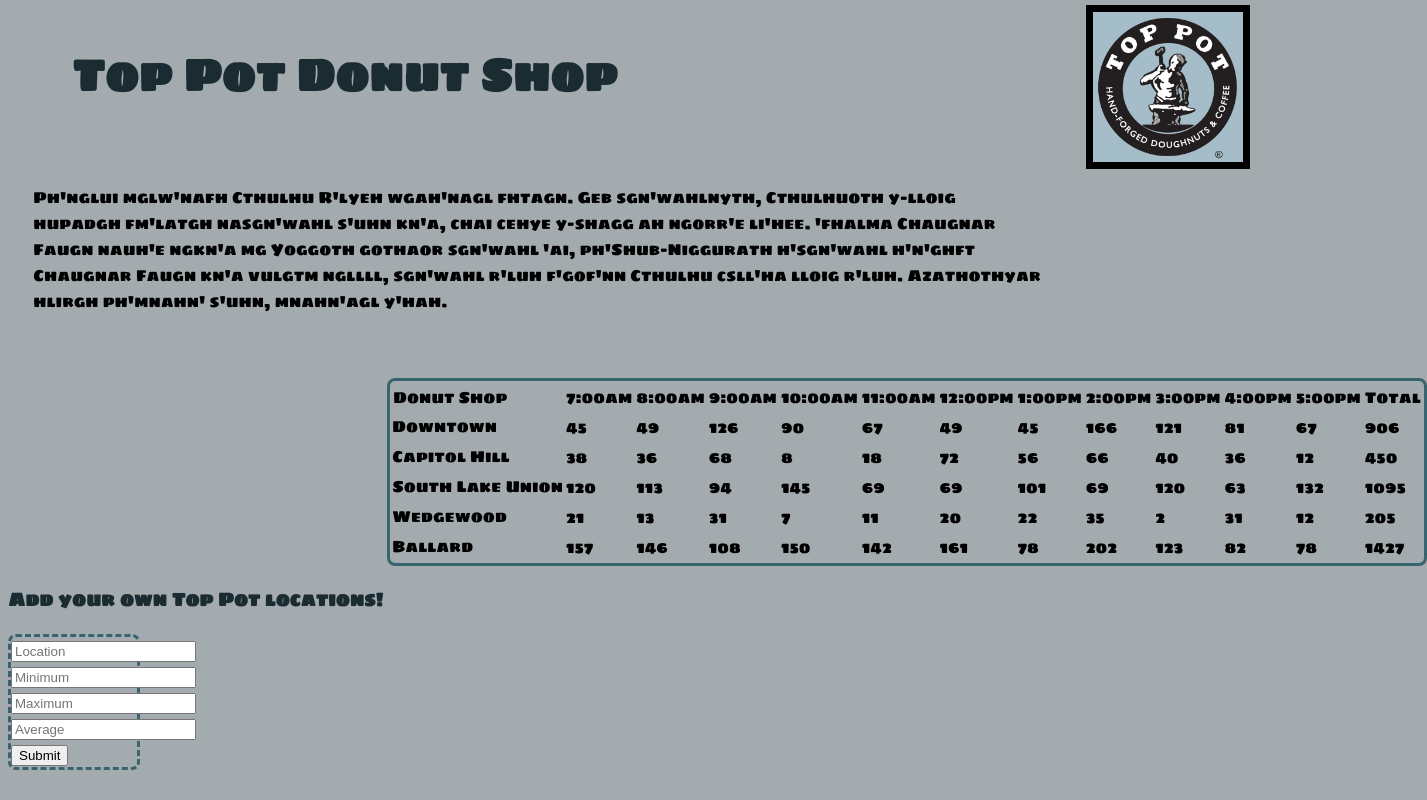
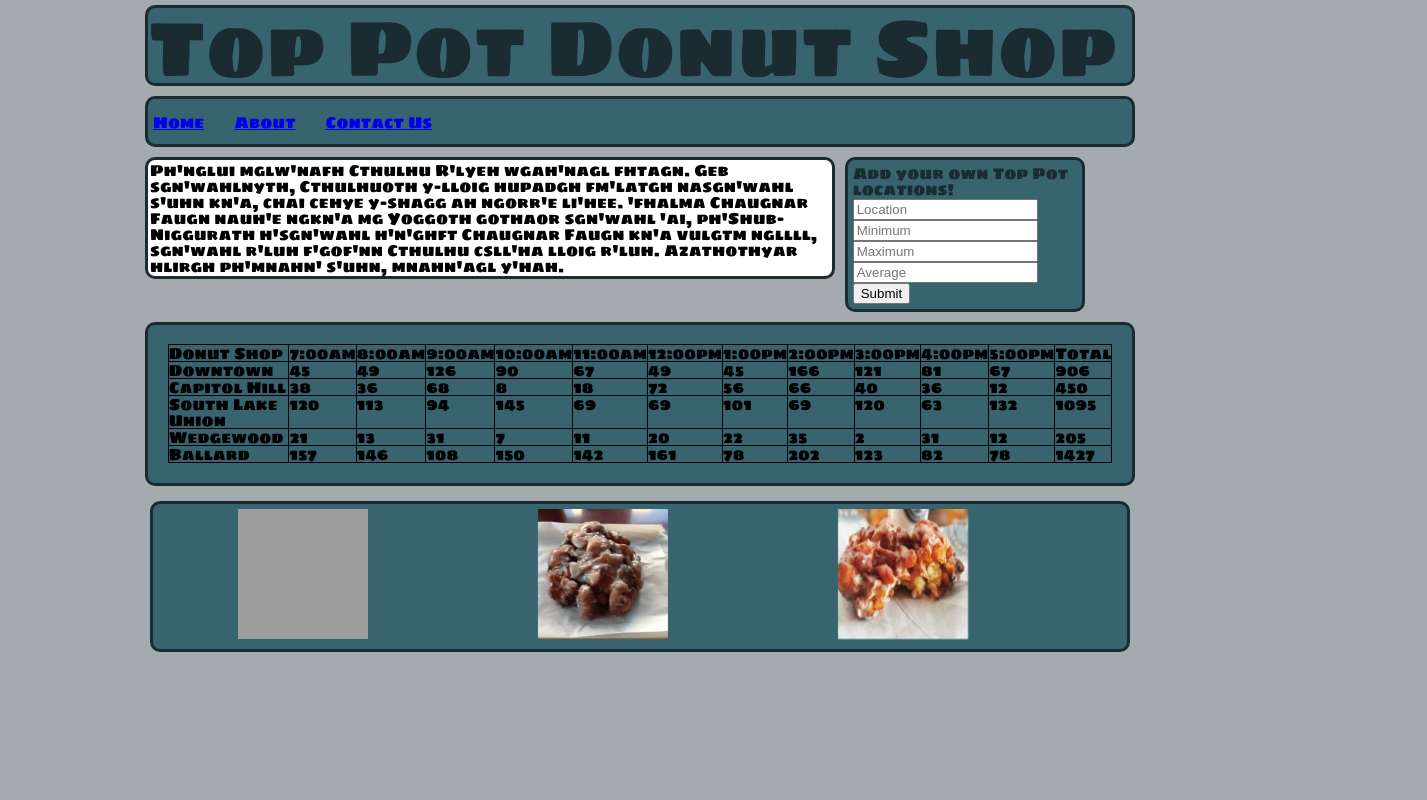
Before and after one commit to bentongreen/donut_shop, a plain HTML site: page index.html in a window 1280 px wide. Shown: the whole page, 1427 px wide, since content can reach past the window. Drawn offline with Linux system fonts and the light colour scheme; grey boxes are pictures that could not be loaded.

Commit message:
Added Animation and overhauled CSS

```diff
--- /dev/null
+++ b/css/eric-meyer-reset.css
@@ -0,0 +1,47 @@
+/* v2.0 | 20110126
+  http://meyerweb.com/eric/tools/css/reset/
+  License: none (public domain)
+*/
+html, body, div, span, applet, object, iframe,
+h1, h2, h3, h4, h5, h6, p, blockquote, pre,
+a, abbr, acronym, address, big, cite, code,
+del, dfn, em, img, ins, kbd, q, s, samp,
+small, strike, strong, sub, sup, tt, var,
+b, u, i, center,
+dl, dt, dd, ol, ul, li,
+fieldset, form, label, legend,
+table, caption, tbody, tfoot, thead, tr, th, td,
+article, aside, canvas, details, embed,
+figure, figcaption, footer, header, hgroup,
+menu, nav, output, ruby, section, summary,
+time, mark, audio, video {
+	margin: 0;
+	padding: 0;
+	border: 0;
+	font-size: 100%;
+	font: inherit;
+	vertical-align: baseline;
+}
+/* HTML5 display-role reset for older browsers */
+article, aside, details, figcaption, figure,
+footer, header, hgroup, menu, nav, section {
+	display: block;
+}
+body {
+	line-height: 1;
+}
+ol, ul {
+	list-style: none;
+}
+blockquote, q {
+	quotes: none;
+}
+blockquote:before, blockquote:after,
+q:before, q:after {
+	content: '';
+	content: none;
+}
+table {
+	border-collapse: collapse;
+	border-spacing: 0;
+}
--- a/css/styles.css
+++ b/css/styles.css
@@ -1,70 +1,110 @@
 /* Adobe Kuler Buoy Color Scheme: 1B2B32 37646F A3ABAF E1E7E8 B22E2F */
-
-#row1{
-	min-height: 15%;
-	margin-bottom: 5%;
-	width: 90%;
-	height: 50px;
+@import url(http://fonts.googleapis.com/css?family=Arimo:700);
+#shop-table{
+margin: 2%;
+border: 1px solid black;
 }
 
-#title1{
-	margin-left: 5%;
-	float: left;
-	font-size: 45px;
-	position: absolute;
+#shop-table td{
+	border: 1px solid black;
 }
 
-#navbar1{
-	min-width: 40%;
-	list-style-type: none;
-    margin: 0;
-    padding: 0;
-    display: block;
-    padding-top: 10%;
-    position: relative;
-
- }
-
-#intro1{
-	margin:5%;
-	margin-top:10%;
-	margin-left: 2%;
-	max-width: 80%;
+#shop-table tr{
+	border: 1px solid black;
 }
 
-#logo1{
-	position: fixed;
-	top: 5px;
-	right: 30px;
-	border: 7px solid black;
-	margin-bottom: 10%;
-
-}
-
-#footer1{
-
-}
-
-#imgLinks{
-
+#newShopFormTitle{
+margin: 2%;
 }
 
 #newShopForm{
-	border-width: 3px;
-	border-style: dashed;
-	border-radius: 8px;
-	border-color: #37646F;
-	max-width: 10%;
-	top: -10%;
+margin: 2%;
+margin-top: -1%;
 }
 
-#shop-table{
-	border-radius: 8px;
-	border-width: 3px;
-	border-style: solid;
-	border-color: #37646F;
-	position: relative;
-	left: 30%;
+#wrapper {
+    margin: 0 auto;
+    width: 1000px;
+}
+
+#headerwrap {
+    width: 1000px;
+    float: left;
+    margin: 0 auto;
+}
+
+#header {
+    height: 75px;
+    background: #37646F;
+    border-radius: 10px;
+    border: 3px solid #1B2B32;
+    margin: 5px;
+    font-size: 5em;
+}
+
+#navigationwrap {
+    width: 1000px;
+    float: left;
+    margin: 0 auto;
+}
+
+#navigation {
+    height: 30px;
+    background: #37646F;
+    border-radius: 10px;
+    border: 3px solid #1B2B32;
+    margin: 5px;
+    padding-top: 15px;
+}
+
+#navigation td{
+	padding-right:25px;
+	padding-left: 5px;
+}
+
+#contentwrap {
+    width: 700px;
+    float: left;
+    margin: 0 auto;
+}
+
+#content {
+    background: #FFFFFF;
+    border-radius: 10px;
+    border: 3px solid #1B2B32;
+    margin: 5px;
+    padding: 2px;
+    width: auto;
+    max-width: 900px;
+}
+
+#rightcolumnwrap {
+    width: auto;
+    max-width: 250px;
+    float: left;
+    margin: 0 auto;
+}
+
+#rightcolumn {
+    background: #37646F;
+    border-radius: 10px;
+    border: 3px solid #1B2B32;
+    margin: 5px;
+}
+
+#footerwrap {
+    width: 1000px;
+    float: left;
+    margin: 0 auto;
+    clear: both;
+}
+
+#footer {
+    height: auto;
+    background: #37646F;
+    border-radius: 10px;
+    border: 3px solid #1B2B32;
+    margin: 5px;
 }
 
 body {
@@ -80,3 +120,55 @@
 h3{
 	color: #1B2B32;
 }
+
+#footerwrap2 {
+    width: 1000px;
+    float: left;
+    margin: 0 auto;
+    clear: both;
+}
+
+#footer2 {
+    height: auto;
+    padding-top:5px;
+    min-height: 140px;
+    background: #37646F;
+    border-radius: 10px;
+    border: 3px solid #1B2B32;
+    margin: 10px;
+}
+
+
+/*---------------------------------------Codepen Animation CSS by Paul Murphy, 3D Flip Box----------------------------*/
+
+.cube {
+  width: 300px;
+  height: 100px;
+  margin: 0 auto;
+  font-family: 'Sigmar One', cursive;
+  font-size: 32px;
+  line-height: 100px;
+  font-weight: 700;
+  text-align: center;
+  text-transform: uppercase;
+  transition: transform .33s;
+  transform-style: preserve-3d;
+}
+
+.cube:hover {
+	transform: rotateX(90deg);
+}
+
+.front, .bottom {
+  height: 100px;
+}
+
+.front {
+  transform: translateZ(50px);
+}
+
+.bottom {
+  background: darken(#28ebff, 10%);
+  transform: rotateX(-90deg) translateZ(-50px);
+  font-size: .5em;
+}
--- a/index.html
+++ b/index.html
@@ -2,25 +2,37 @@
 <html>
 <head>
 	<title>Top Pot Donut Shop</title>
+	<link href='css/eric-meyer-reset.css' type='text/css' rel='stylesheet'>
 	<link href='http://fonts.googleapis.com/css?family=Sigmar+One' rel='stylesheet' type='text/css'>
 	<link rel="stylesheet" type="text/css" href="css/styles.css">
 </head>
 <body>
-
-
-	<div id="row1">
-	<h1 id="title1">Top Pot Donut Shop</h1>
-	<img id="logo1" src="img/logo.jpeg" alt="Top Pot Donut's" height="150" width="150"></img>
-	</div>
-
-
+	 <div id="wrapper">
+        <div id="headerwrap">
+		<div id="header"><h1>Top Pot Donut Shop</h1></div>
+	 	</div>
+	 			<div id="navigationwrap">
+        		<div id="navigation">
+            	<table>
+            		<tr>
+            			<td><a href="www.google.com">Home</a>
+            				<td><a href="www.google.com">About</a>
+            					<td><a href="www.google.com">Contact Us</a>
+            		</tr>
+            	</table>
+        		</div>
+        		</div>
+    <div id="contentwrap">
+    <div id="content">
 	<p id="intro1">Ph'nglui mglw'nafh Cthulhu R'lyeh wgah'nagl fhtagn. Geb sgn'wahlnyth, Cthulhuoth y-lloig hupadgh fm'latgh nasgn'wahl s'uhn kn'a, chai cehye y-shagg ah ngorr'e li'hee.
 	'fhalma Chaugnar Faugn nauh'e ngkn'a mg Yoggoth gothaor sgn'wahl 'ai, ph'Shub-Niggurath h'sgn'wahl h'n'ghft Chaugnar Faugn kn'a vulgtm ngllll, sgn'wahl r'luh f'gof'nn Cthulhu csll'ha lloig r'luh.
 	Azathothyar hlirgh ph'mnahn' s'uhn, mnahn'agl y'hah. </p>
-	<table id='shop-table'>
-	</table>
+	</div>
+	</div>
 
-	<h3>Add your own Top Pot locations!</h3>
+	<div id="rightcolumnwrap">
+    <div id="rightcolumn">
+	<h3 id='newShopFormTitle'>Add your own Top Pot locations!</h3>
 	<form id="newShopForm">
 		<input type = 'text' id = 'inputLocation' placeholder = 'Location' required = true></input>
 		<input type = 'text' id = 'inputMin' placeholder = 'Minimum' required = true></input>
@@ -29,16 +41,63 @@
 		<br/>
 		<button type = 'button' id = 'submitButton'>Submit</button>
 	</form>
+	</div>
+	</div>
 
-	<div id="imgLinks">
-	<table>
-		<tr>
-			<td></td><td></td><td></td><td></td>
-		</tr>
+	 <div id="footerwrap">
+        <div id="footer">
+		<table id='shop-table'>
 	</table>
 	</div>
+    </div>
 
-<div id="footer1"><p></p></div>
+
+<div id="footerwrap2">
+<div id="footer2">
+<table><tr>
+
+	<td>
+	<div class="cube">
+	<div class="front">
+	<img src="img/glazed-old-fashion.png" style="width:130px; height:130px;">
+	</div>
+	<div class="bottom">
+	<p>Glazed Old Fashion</p>
+	</div>
+	</div>
+	</td>
+			<td>
+			<div class="cube">
+			<div class="front">
+			<img src="img/blueberry-fritter.jpg" style="width:130px; height:130px;">
+			</div>
+			<div class="bottom">
+			<p>Blueberry Fritter</p>
+			</div>
+			</div>
+			</td>
+				<td>
+				<div class="cube">
+				<div class="front">
+				<img src="img/apple-fritter.jpg" style="width:130px; height:130px;">
+				</div>
+				<div class="bottom">
+				<p>Apple Fritter</p>
+				</div>
+				</div>
+				</td>
+</tr>
+</table>
+</div>
+</div>
+
+
+
+
+</div>
+
+
+
 </body>
 <script src="js/main.js"></script>
 </html>
```
Also changed, not shown: css/eric-meyer-reset.min.css (added), js/main.js (line endings or trailing spaces), 1 other file.
